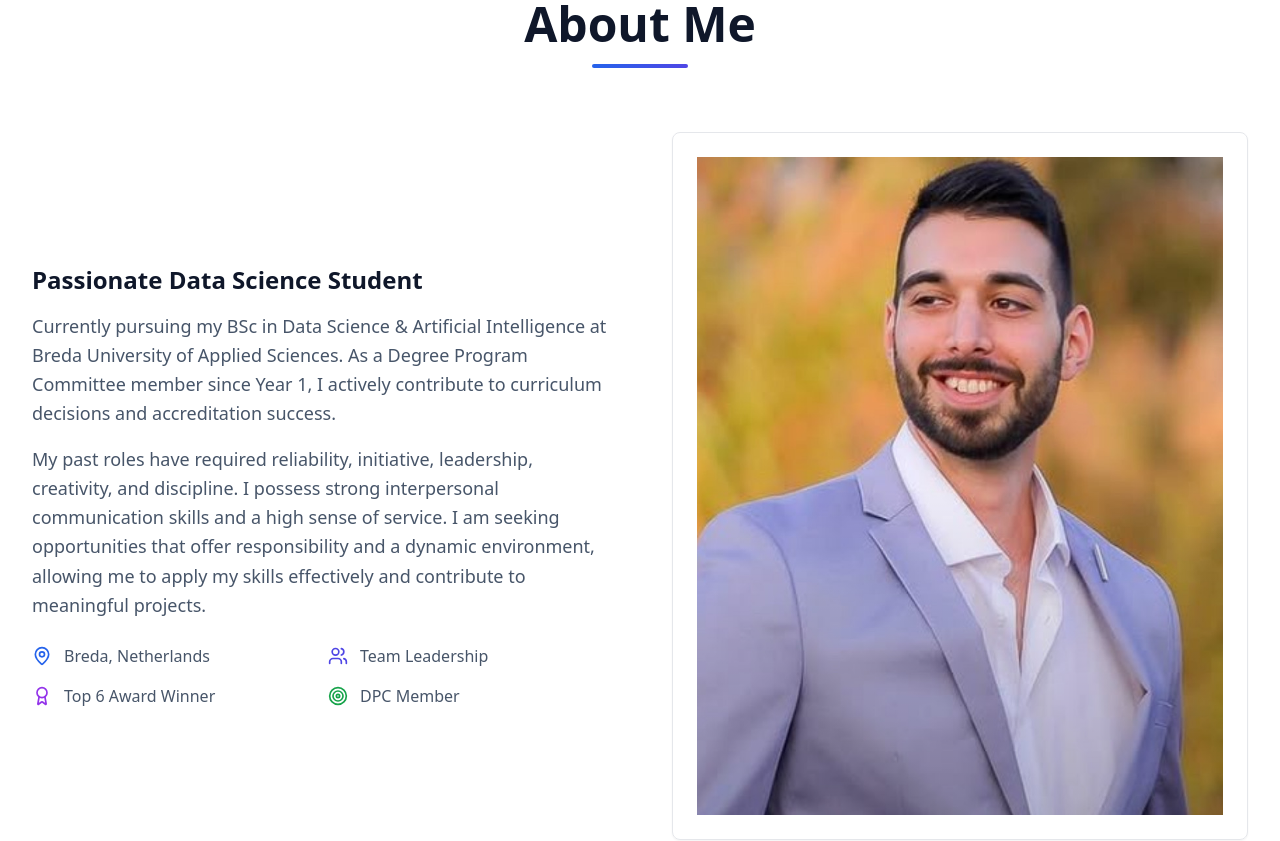
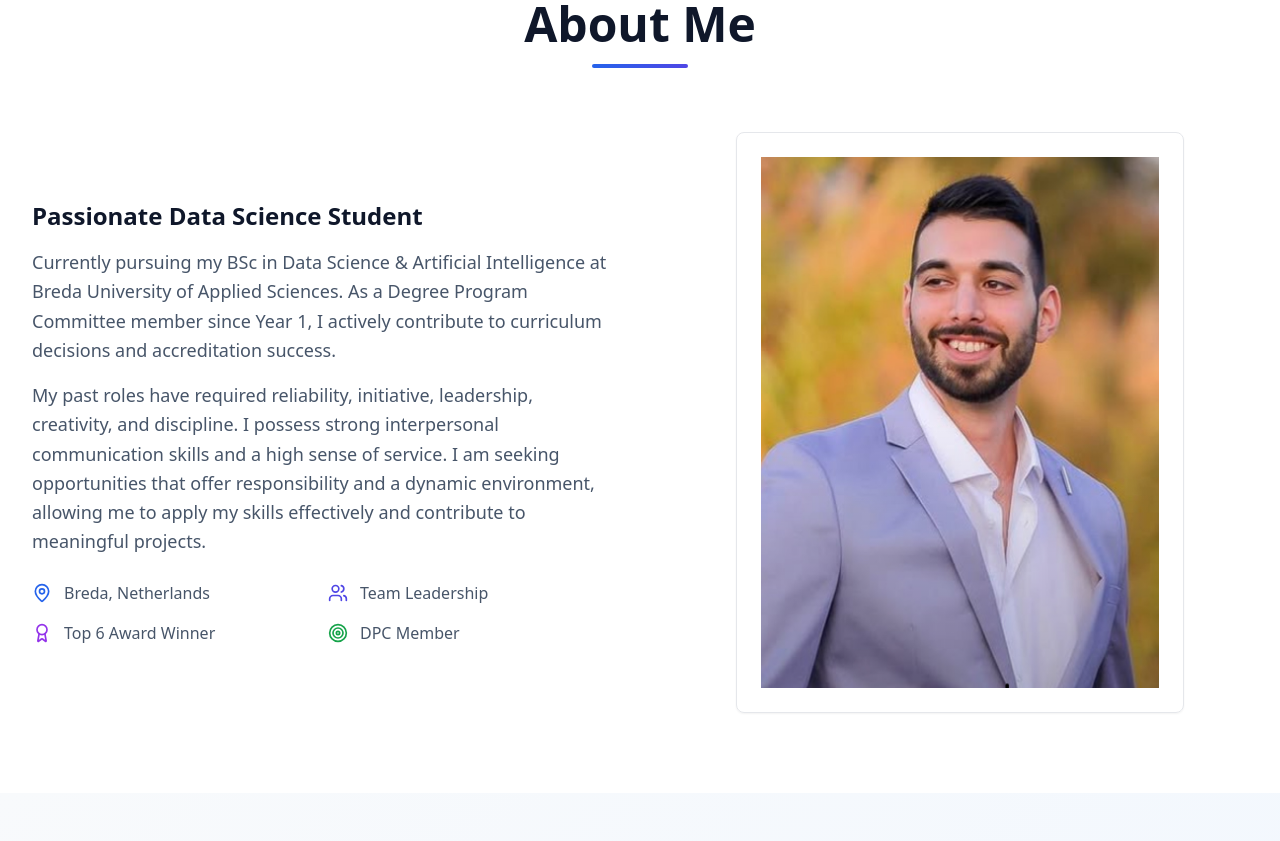
Before and after one commit to RonLevTab/-portfolio, a React (Create React App) app: page / in a window 1280 px wide. Shown: the part 880-1721 px from the top of the page. Built offline with nearby package versions, Linux system fonts and the light colour scheme.

Commit message:
Optimize profile image: improved size and quality

```diff
--- a/src/Components/portfolio/AboutSection.jsx
+++ b/src/Components/portfolio/AboutSection.jsx
@@ -66,16 +66,18 @@ export default function AboutSection() {
             whileInView={{ opacity: 1, x: 0 }}
             transition={{ duration: 0.8, delay: 0.2 }}
             viewport={{ once: true }}
-            className="relative"
+            className="relative flex justify-center"
           >
             {/* Profile Image */}
-            <Card className="overflow-hidden shadow-2xl">
+            <Card className="overflow-hidden shadow-2xl max-w-md w-full">
               <CardContent className="p-0">
-                <div className="aspect-[4/5] relative overflow-hidden">
+                <div className="aspect-[3/4] relative overflow-hidden">
                   <img
                     src={profileImage}
                     alt={aboutData.profileImage.alt}
-                    className="absolute inset-0 w-full h-full object-cover object-center transition-transform duration-300 hover:scale-105"
+                    className="absolute inset-0 w-full h-full object-cover object-center transition-transform duration-300 hover:scale-105 image-rendering-auto"
+                    style={{ imageRendering: 'high-quality' }}
+                    loading="lazy"
                   />
                   {/* Gradient overlay for better text contrast if needed */}
                   <div className="absolute inset-0 bg-gradient-to-t from-black/20 via-transparent to-transparent"></div>
```
